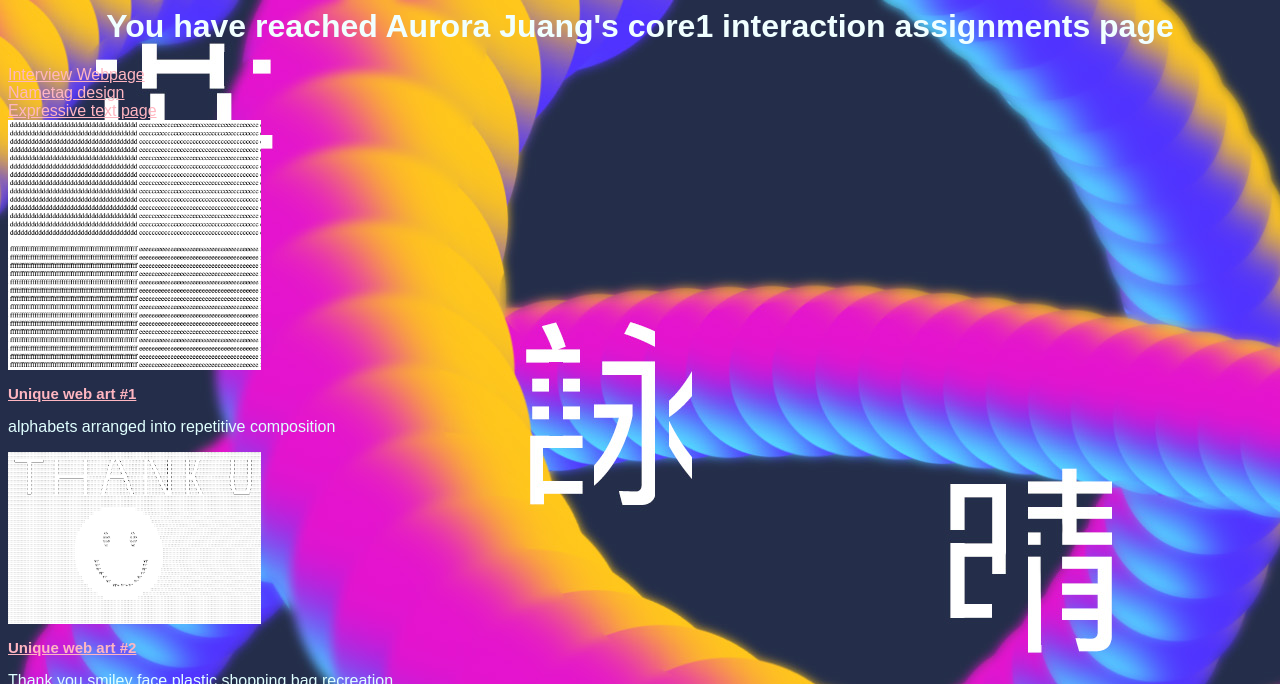
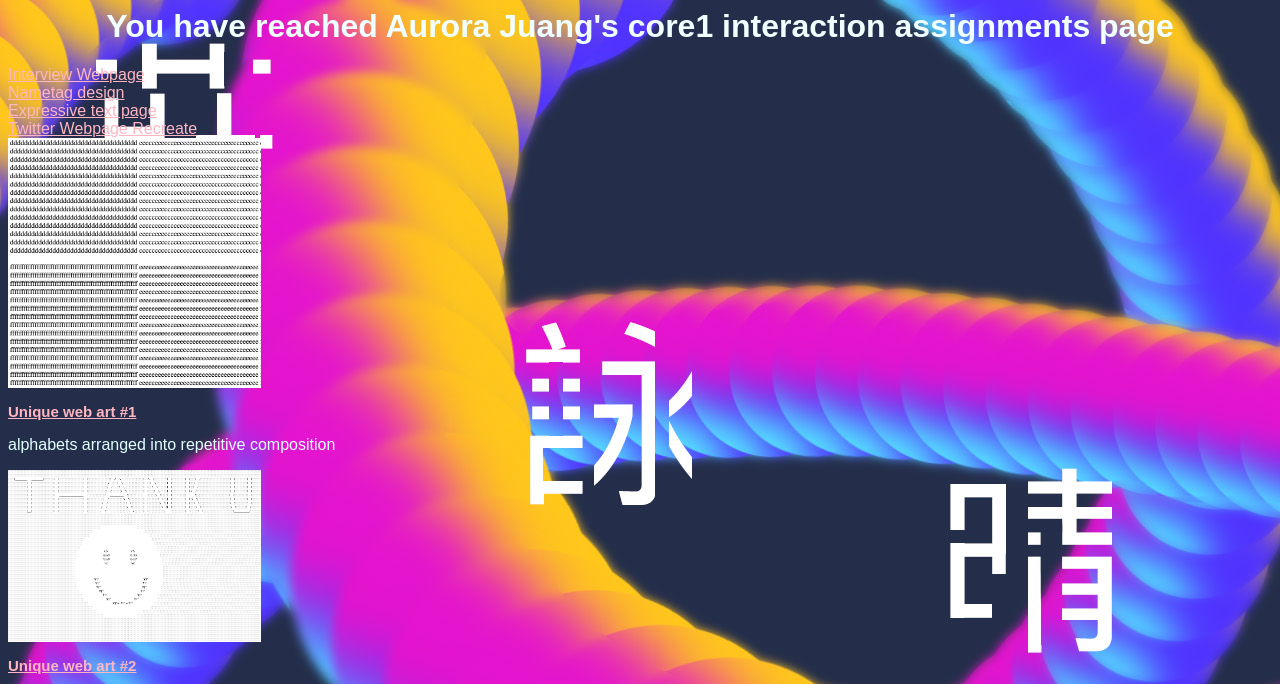
Before and after one commit to juangyungching/juangyungching.github.io, a plain HTML site: page index.html in a window 1280 px wide. Shown: the top 684 px of the page. Drawn offline with Linux system fonts and the light colour scheme.

Commit message:
attach to mainpage

```diff
--- a/index.html
+++ b/index.html
@@ -16,6 +16,8 @@
         <a href="nametag.html">Nametag design</a>
         <br>
         <a href="expressive text /expressive-text.html">Expressive text page</a>
+        <br>
+        <a href="web layout/index.html">Twitter Webpage Recreate</a>
 
 
         <div class="row">
```
